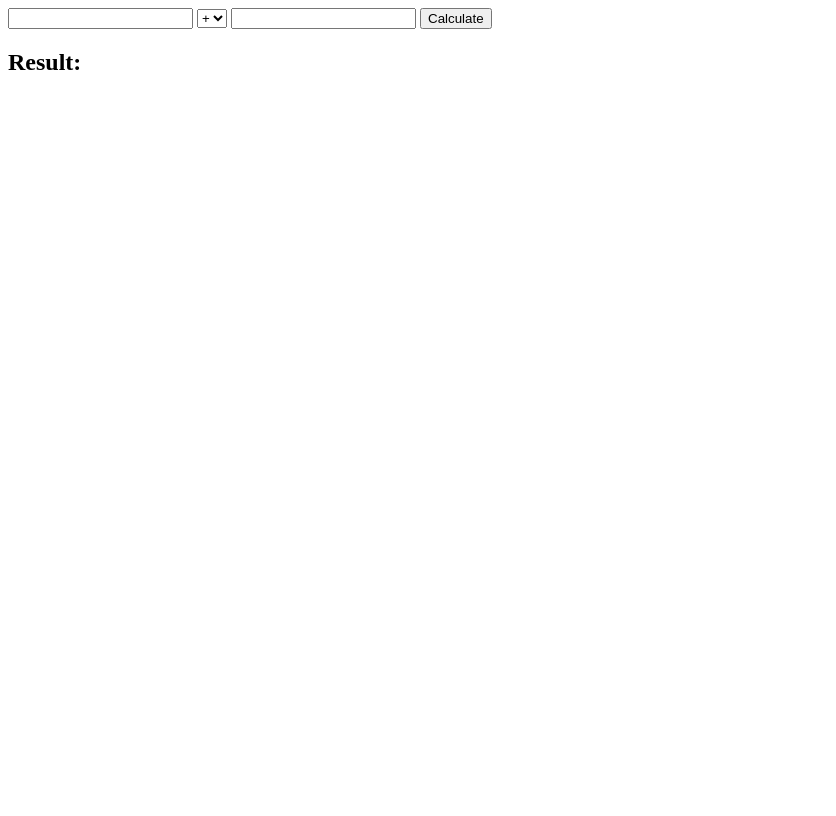
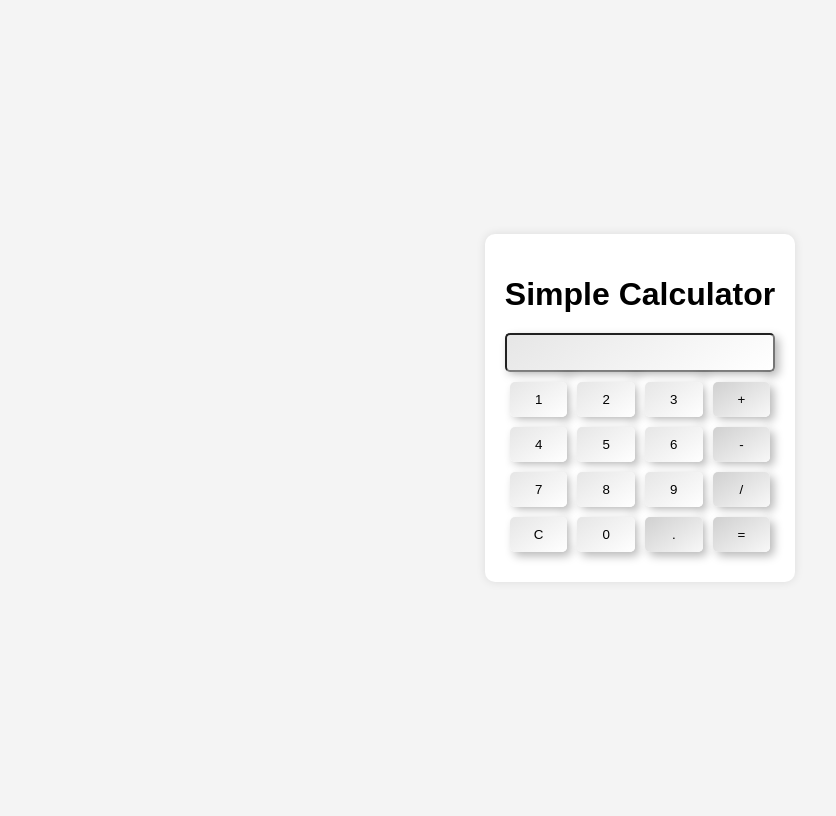
Before and after one commit to fergtech/simple_calculator, a Flask app: page / in a window 1280 px wide. Shown: the whole page, without its empty margins (0-836 px from the left). Before the commit the page ends 70 px from the top, so only its background shows below. Run offline with Flask 3, Linux system fonts and the light colour scheme.

Commit message:
Enhanced design and functionality

```diff
--- a/templates/index.html
+++ b/templates/index.html
@@ -1,20 +1,135 @@
 <!DOCTYPE html>
-<html>
+<html lang="en">
 <head>
-    <title>Simple Calculator</title>
+    <meta charset="UTF-8">
+    <meta name="viewport" content="width=device-width, initial-scale=1.0">
+    <title>Calculator Web App</title>
+    <style>
+        body {
+            font-family: Arial, sans-serif;
+            display: flex;
+            justify-content: center;
+            align-items: center;
+            height: 100vh;
+            background-color: #f4f4f4;
+        }
+
+        #calculator {
+            background: #fff;
+            padding: 20px;
+            border-radius: 10px;
+            box-shadow: 0 0 10px rgba(0, 0, 0, 0.1);
+        }
+
+        #calculator h1 {
+            text-align: center;
+            margin-bottom: 20px;
+        }
+
+        #display {
+            width: 100%;
+            padding: 10px;
+            margin-bottom: 10px;
+            box-sizing: border-box;
+            border-radius: 5px;
+            background: linear-gradient(145deg, #e6e6e6, #ffffff);
+            box-shadow: 4px 4px 10px #b8b8b8, -4px -4px 10px #ffffff;
+            text-align: right;
+        }
+
+        .btn {
+            width: 22%;
+            padding: 10px;
+            margin: 1%;
+            border: none;
+            border-radius: 5px;
+            background: linear-gradient(145deg, #e6e6e6, #ffffff);
+            box-shadow: 4px 4px 10px #b8b8b8, -4px -4px 10px #ffffff;
+            cursor: pointer;
+        }
+
+        .btn.operation {
+            background: linear-gradient(145deg, #d0d0d0, #f8f8f8);
+        }
+
+        .btn:active {
+            background: linear-gradient(145deg, #ffffff, #e6e6e6);
+        }
+
+        .btn-container {
+            display: flex;
+            justify-content: space-between;
+            margin-bottom: 10px;
+        }
+
+        .btn, .btn.operation {
+            flex: 1;
+            margin: 0 5px;
+        }
+    </style>
 </head>
 <body>
-    <form action="/" method="post">
-        <input type="number" name="num1" required>
-        <select name="operation">
-            <option value="add">+</option>
-            <option value="subtract">-</option>
-            <option value="multiply">*</option>
-            <option value="divide">/</option>
-        </select>
-        <input type="number" name="num2" required>
-        <input type="submit" value="Calculate">
-    </form>
-    <h2>Result: {{ result }}</h2>
+    <div id="calculator">
+        <h1>Simple Calculator</h1>
+        <input type="text" id="display" readonly>
+        <div class="btn-container">
+            <button class="btn" onclick="appendToDisplay('1')">1</button>
+            <button class="btn" onclick="appendToDisplay('2')">2</button>
+            <button class="btn" onclick="appendToDisplay('3')">3</button>
+            <button class="btn operation" onclick="appendToDisplay('+')">+</button>
+        </div>
+        <div class="btn-container">
+            <button class="btn" onclick="appendToDisplay('4')">4</button>
+            <button class="btn" onclick="appendToDisplay('5')">5</button>
+            <button class="btn" onclick="appendToDisplay('6')">6</button>
+            <button class="btn operation" onclick="appendToDisplay('-')">-</button>
+        </div>
+        <div class="btn-container">
+            <button class="btn" onclick="appendToDisplay('7')">7</button>
+            <button class="btn" onclick="appendToDisplay('8')">8</button>
+            <button class="btn" onclick="appendToDisplay('9')">9</button>
+            <button class="btn operation" onclick="appendToDisplay('/')">/</button>
+        </div>
+
+        <div class="btn-container">
+            <button class="btn" onclick="clearDisplay()">C</button>
+            <button class="btn" onclick="appendToDisplay('0')">0</button>
+            <button class="btn operation" onclick="appendToDisplay('.')">.</button>
+            <button class="btn operation" onclick="evaluateExpression()">=</button>
+
+        </div>
+    </div>
+
+    <script>
+        function appendToDisplay(value) {
+            document.getElementById('display').value += value;
+        }
+
+        function clearDisplay() {
+            document.getElementById('display').value = '';
+        }
+
+        function evaluateExpression() {
+            let expression = document.getElementById('display').value;
+            try {
+                document.getElementById('display').value = eval(expression);
+            } catch (e) {
+                document.getElementById('display').value = 'Error';
+            }
+        }
+
+        // Capture all keypress events
+        document.addEventListener('keydown', function(event) {
+            let validKeys = "0123456789+-/*.";
+            if (validKeys.includes(event.key)) {
+                appendToDisplay(event.key);
+            } else if (event.key === 'Enter' || event.keyCode === 13) {
+                evaluateExpression();
+            } else if (event.key === 'Backspace' || event.keyCode === 8) {
+                let currentValue = document.getElementById('display').value;
+                document.getElementById('display').value = currentValue.slice(0, -1);
+            }
+        });
+    </script>
 </body>
 </html>
```
